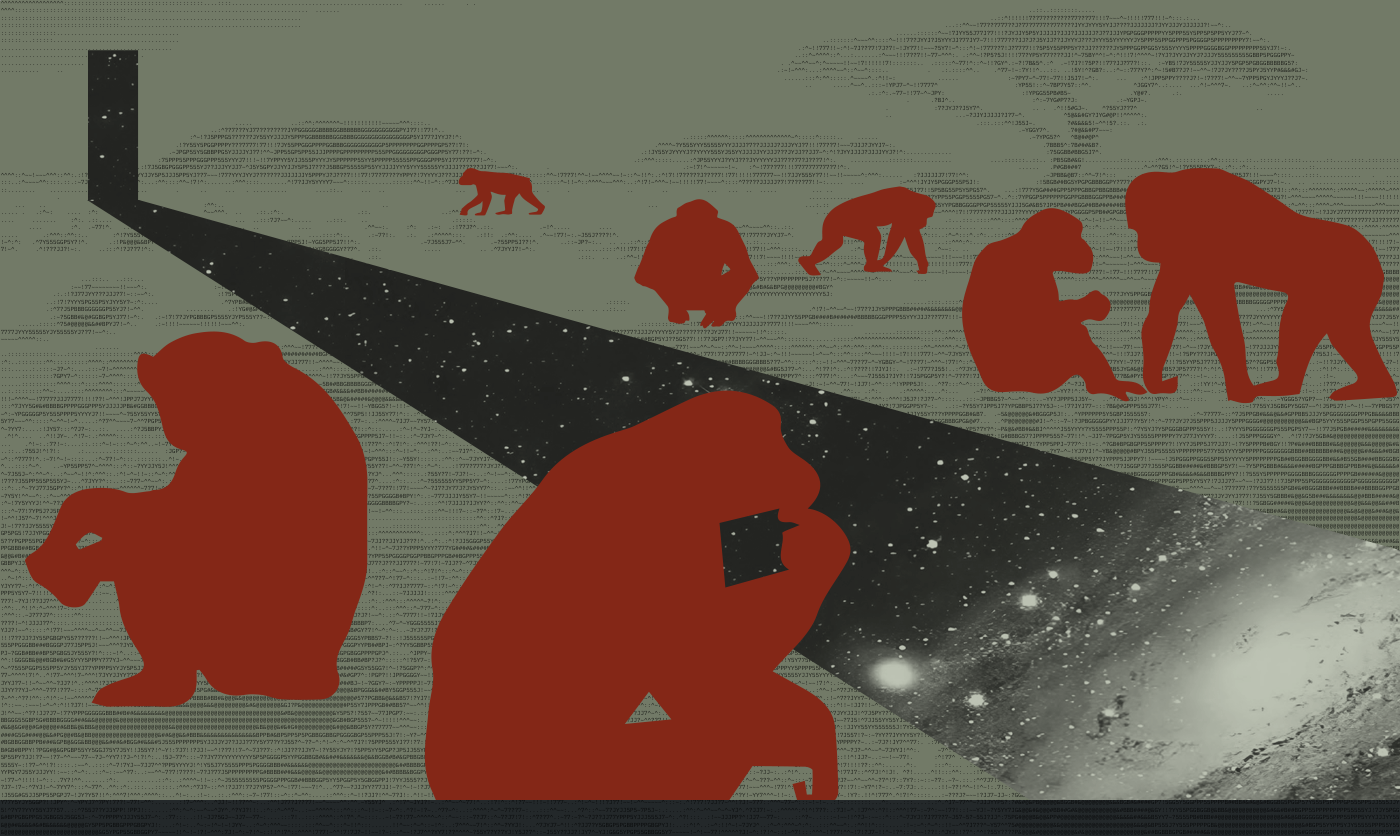
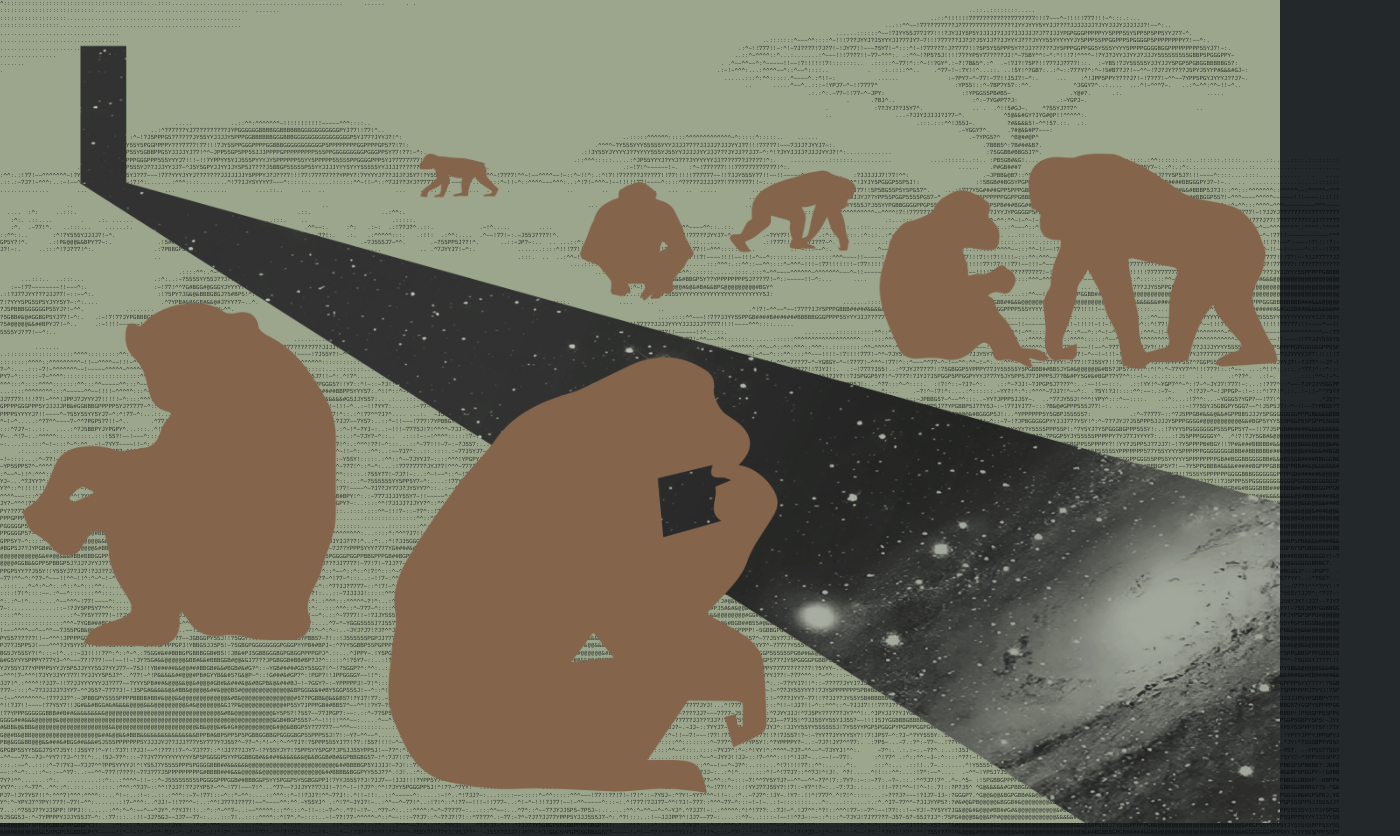
Before and after one commit to Dittner/MondmonolithFrontend, a React (Create React App) app: page / in a window 1280 px wide. Shown: the top 836 px of the page, 1400 px wide, since content can reach past the window. Built offline with nearby package versions, Linux system fonts and the light colour scheme.

Commit message:
ui changes

```diff
--- a/src/docs/ui/auth/authPanel.css
+++ b/src/docs/ui/auth/authPanel.css
@@ -16,7 +16,6 @@
   border-radius: 10px;
   box-shadow: 0 10px 20px #00000020;
 }
-
 
 button.signOutBtn,
 .login.dropDownLbl {
@@ -104,3 +103,53 @@ p.userName {
   white-space: pre;
   font-size: 16px;
 }
+
+/* .switch */
+
+.switch {
+  margin: 0;
+  position: relative;
+  display: inline-block;
+  width: 40px;
+  min-width: 40px;
+  height: 24px;
+  border-radius: 24px;
+}
+
+.switch input {
+  display: none;
+}
+
+.roundBtn {
+  position: absolute;
+  top: 0;
+  left: 0;
+  bottom: 0;
+  right: 0;
+  display: block;
+  transition: all 0.3s;
+  border-radius: 15px;
+  background-color: var(--MenuBtn);
+  cursor: pointer;
+}
+
+.roundBtn:before {
+  position: absolute;
+  content: "";
+  height: 20px;
+  width: 20px;
+  border-radius: 100%;
+  display: block;
+  left: 2px;
+  bottom: 2px;
+  background-color: #242c31;
+  transition: all 0.3s;
+}
+
+input:checked + .roundBtn {
+  background-color: #E06C75;
+}
+
+input:checked + .roundBtn:before {
+  transform: translate(15px, 0);
+}
--- a/src/docs/ui/style/code.css
+++ b/src/docs/ui/style/code.css
@@ -6,7 +6,7 @@ pre[class*=language-] {
 	line-height: 1.6rem;
 	font-family: Menlo, Monaco, Consolas, 'Source Code Pro', 'Andale Mono', 'Ubuntu Mono', monospace;
 	text-align: left;
-	white-space: pre;
+	white-space: pre-wrap;
 	word-spacing: normal;
 	word-break: normal;
 	word-wrap: normal;
@@ -31,7 +31,7 @@ pre[class*=language-] {
 	background-color: var(--CodeBlockBg);
 	border: 1px solid var(--Border);
 	border-radius: 10px;
-	white-space: pre;
+	white-space: pre-wrap;
 	margin-top: 10px;
 	margin-left: -30px;
 	margin-right: -30px;
--- a/src/docs/ui/tools/ToolsPanel.tsx
+++ b/src/docs/ui/tools/ToolsPanel.tsx
@@ -6,8 +6,6 @@ import {observer} from "mobx-react";
 export const ToolsPanel = observer(() => {
 
   return (
-    <>
-
-    </>
+    <div>Tools</div>
   )
 })
--- a/src/docs/ui/tools/toolsPanel.css
+++ b/src/docs/ui/tools/toolsPanel.css
@@ -8,51 +8,5 @@
 </label>
 */
 
-.switch {
-  margin: 0;
-  position: relative;
-  display: inline-block;
-  width: 40px;
-  height: 24px;
-  border-radius: 24px;
-}
-
-.switch input {
-  display: none;
-}
-
-.roundBtn {
-  position: absolute;
-  top: 0;
-  left: 0;
-  bottom: 0;
-  right: 0;
-  display: block;
-  transition: all 0.3s;
-  border-radius: 15px;
-  background-color: var(--MenuBtn);
-  cursor: pointer;
-}
-
-.roundBtn:before {
-  position: absolute;
-  content: "";
-  height: 20px;
-  width: 20px;
-  border-radius: 100%;
-  display: block;
-  left: 2px;
-  bottom: 2px;
-  background-color: #242c31;
-  transition: all 0.3s;
-}
-
-input:checked + .roundBtn {
-  background-color: #E06C75;
-}
-
-input:checked + .roundBtn:before {
-  transform: translate(15px, 0);
-}
 
 /* *************** */
--- a/src/index.css
+++ b/src/index.css
@@ -104,6 +104,14 @@ blockquote {
   color: #9aa8bb;
 }
 
+hr {
+  display: block;
+  margin: 0;
+  color: var(--Border);
+  border-style: inset;
+  border-width: 1px;
+}
+
 /* DOC VIEW LAYOUT */
 .toolsPanel {
   grid-area: toolsPanel;
@@ -120,8 +128,8 @@ blockquote {
 
 .authPanel {
   grid-area: authPanel;
+  display: flex;
   border-bottom: 1px solid var(--Border);
-  display: flex;
   align-items: center;
   justify-content: right;
   position: sticky;
@@ -207,7 +215,7 @@ blockquote {
     grid-template-columns: repeat(5, 1fr);
     grid-auto-rows: minmax(50px, auto);
     grid-template-areas:
-    "docList toolsPanel toolsPanel authPanel authPanel"
+    "docList toolsPanel toolsPanel toolsPanel authPanel"
     "docList docBody docBody docBody docBody";
   }
 
@@ -226,7 +234,7 @@ blockquote {
     grid-template-columns: repeat(5, 1fr);
     grid-auto-rows: minmax(50px, auto);
     grid-template-areas:
-    "docList toolsPanel toolsPanel authPanel authPanel"
+    "docList toolsPanel toolsPanel toolsPanel authPanel"
     "docList docBody docBody docBody docTopics";
   }
 
--- a/src/main/MainView.tsx
+++ b/src/main/MainView.tsx
@@ -22,7 +22,7 @@ export const MainView = observer(() => {
   if (asciiText) {
     return <div className="mainView">
       <div className="asciiCanvas">
-        <p className="asciiCanvas bg">{asciiText}</p>
+        <p>{asciiText}</p>
         <img src={require('./resource/primates.png')} alt="Primates"/>
       </div>
     </div>
--- a/src/main/mainView.css
+++ b/src/main/mainView.css
@@ -1,16 +1,18 @@
 div.mainView {
-  background-color: #727a67;
-  height: 100vh;
-  width: 100vw;
+  background-color: var(--AppBg);
+  height: 100%;
+  min-height: 100vh;
+  width: 100%;
+  display: flex;
+  align-items: center;
 }
 
 div.asciiCanvas {
   display: flex;
   align-items: flex-start;
   justify-content: center;
-  height: 100%;
   overflow: clip;
-  background-color: #727a67;
+  background-color: #9ba68c;
   width: 1400px;
   margin: auto;
 }
@@ -20,8 +22,10 @@ div.asciiCanvas p {
   font-size: 0.324rem;
   line-height: 0.415rem;
   white-space: pre;
-  color: #64B1EB;
   position: absolute;
+  color: #000;
+  background-size: contain;
+  overflow: clip;
   z-index: 0;
 }
 
@@ -29,10 +33,3 @@ div.asciiCanvas img {
   z-index: 1;
   width: 100%;
 }
-
-p.asciiCanvas.bg {
-  color: #000;
-  background-size: contain;
-  z-index: 0;
-  overflow: clip;
-}
```
Also changed, not shown: src/playcode.js (+9 -13 lines), src/playcode.tsx (+9 -1 lines), src/main/resource/primates.png.
